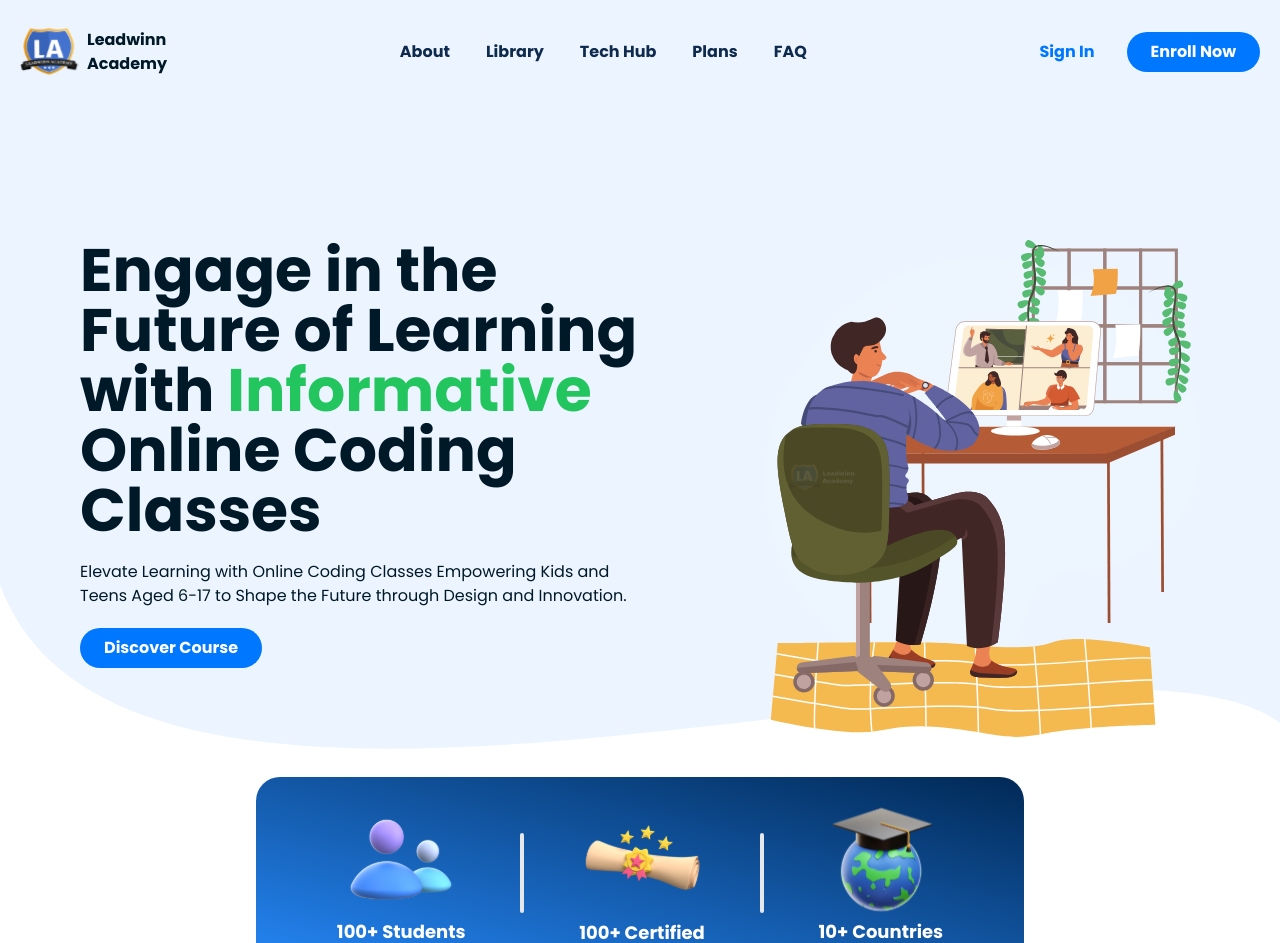
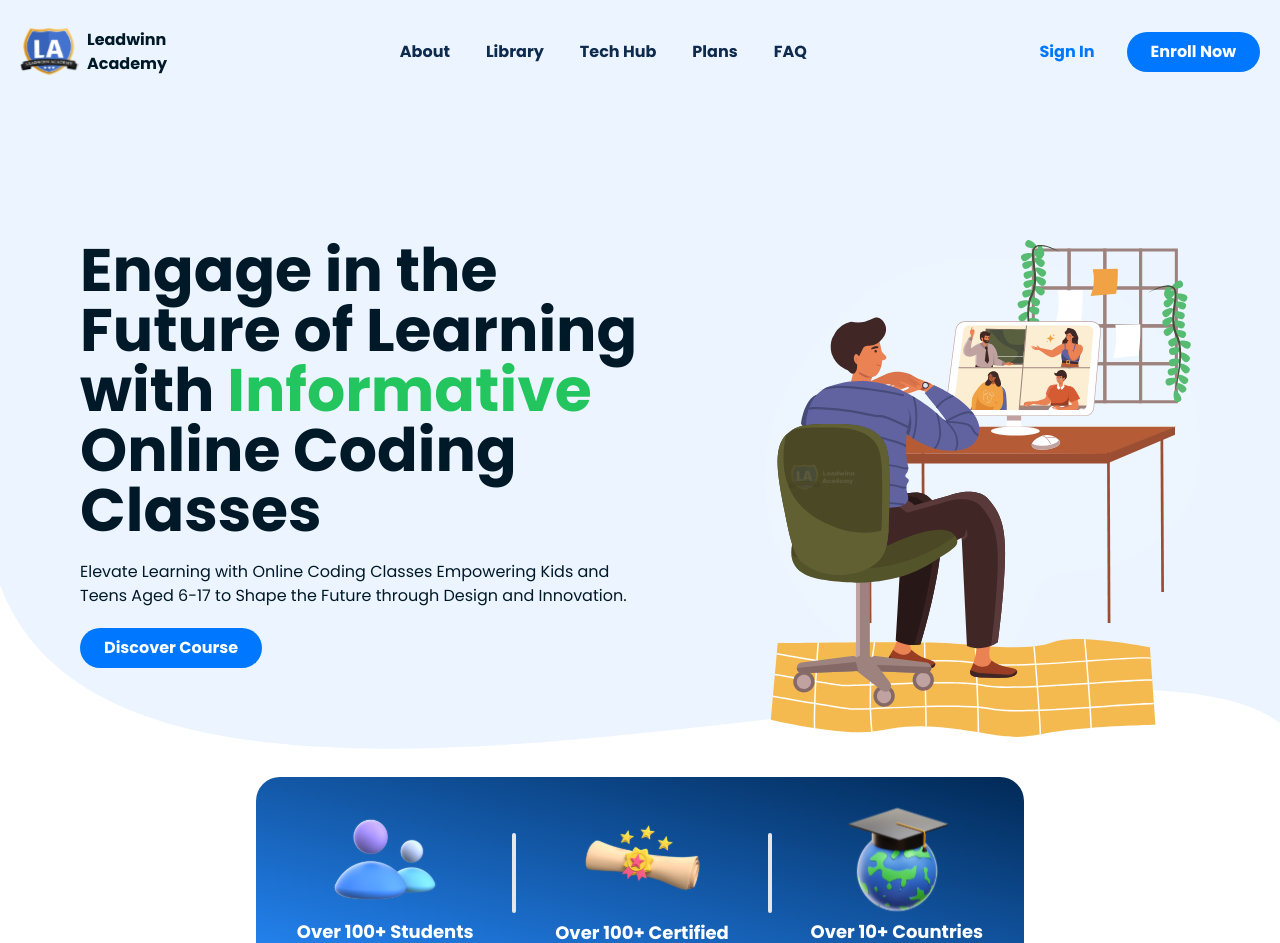
Before and after one commit to Adeleyeha-17/Leadwinn-Academy, a React (Vite) app: page / in a window 1280 px wide. Shown: the top 943 px of the page. Built offline with nearby package versions, Linux system fonts and the light colour scheme.

Commit message:
updated home

```diff
--- a/src/pages/Home.tsx
+++ b/src/pages/Home.tsx
@@ -39,17 +39,17 @@ export const Home = () => {
             <img src="./homeIllustration.svg" alt="home illustration" className="mx-auto sm:w-3/4 md:w-2/5"/>
          </div>
 
-         <div className=" bg-gradient-to-tr from-home-gra-2 to-home-gra h-20 sm:h-48 w-3/5 rounded-3xl font-poppins text-white sm:font-bold text-xs sm:text-lg items-center justify-between px-16 -mt-10 mx-auto hidden sm:flex">
+         <div className=" bg-gradient-to-tr from-home-gra-2 to-home-gra h-20 sm:h-48 w-3/5 rounded-3xl font-poppins text-white sm:font-bold text-xs sm:text-lg items-center justify-between px-10 -mt-10 mx-auto hidden sm:flex">
             <div className="flex flex-col items-center mx-auto ">
               <img src="./edu1.svg" alt="" className="mx-auto "/>
-              <h1>100+ Students</h1>
+              <h1>Over 100+ Students</h1>
             </div>
 
             <div className="w-20 border-gray-200 border-2 transform rotate-90 rounded-lg"></div>
 
-            <div className="flex flex-col items-center mx-auto">
+            <div className="flex flex-col items-center justify-center mx-auto">
               <img src="./edu2.svg" alt="" className="mx-auto"/>
-              <h1>100+ Certified</h1>
+              <h1>Over 100+ Certified</h1>
             </div>
 
             <div className="w-20 border-gray-200 border-2 transform rotate-90 rounded-lg"></div>
@@ -57,7 +57,7 @@ export const Home = () => {
 
             <div className="flex flex-col items-center mx-auto">
               <img src="./edu3.svg" alt="" className="mx-auto"/>
-              <h1>10+ Countries</h1>
+              <h1>Over 10+ Countries</h1>
             </div>
          </div>
       </div>
```
